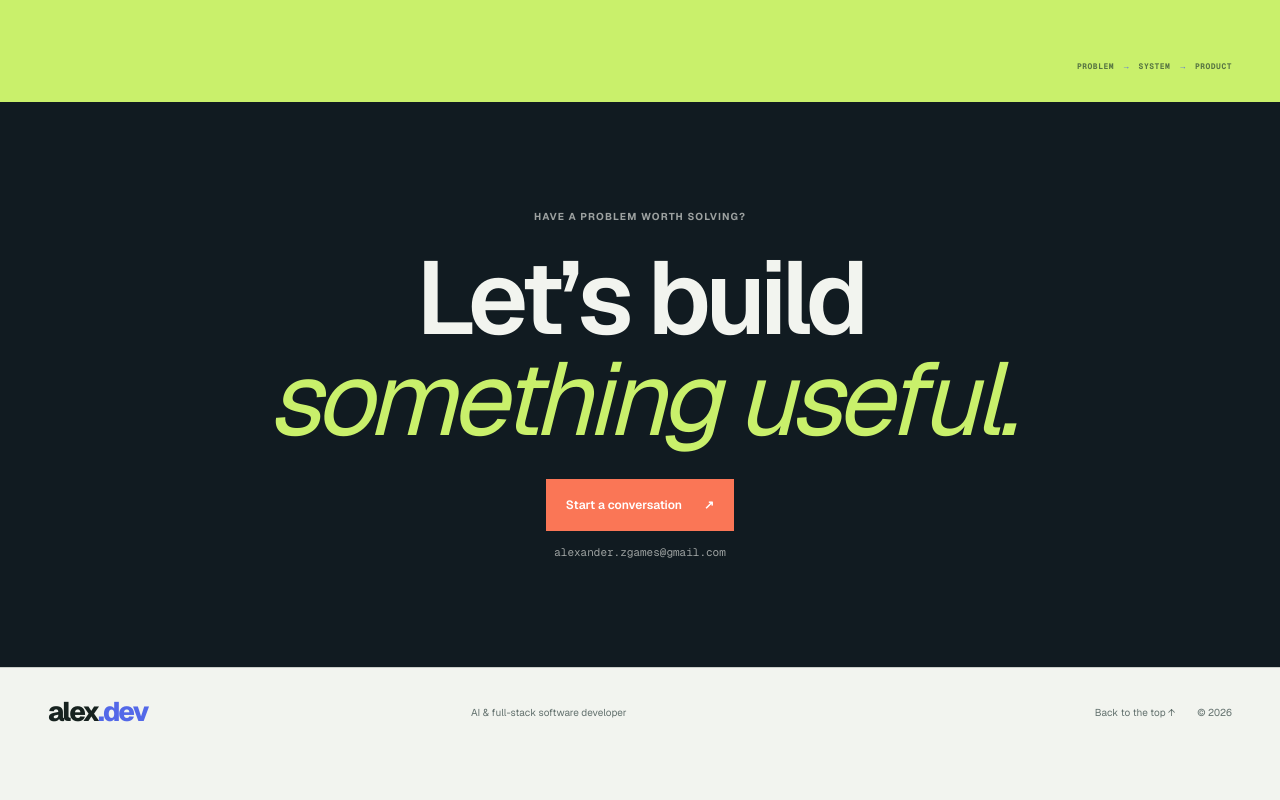
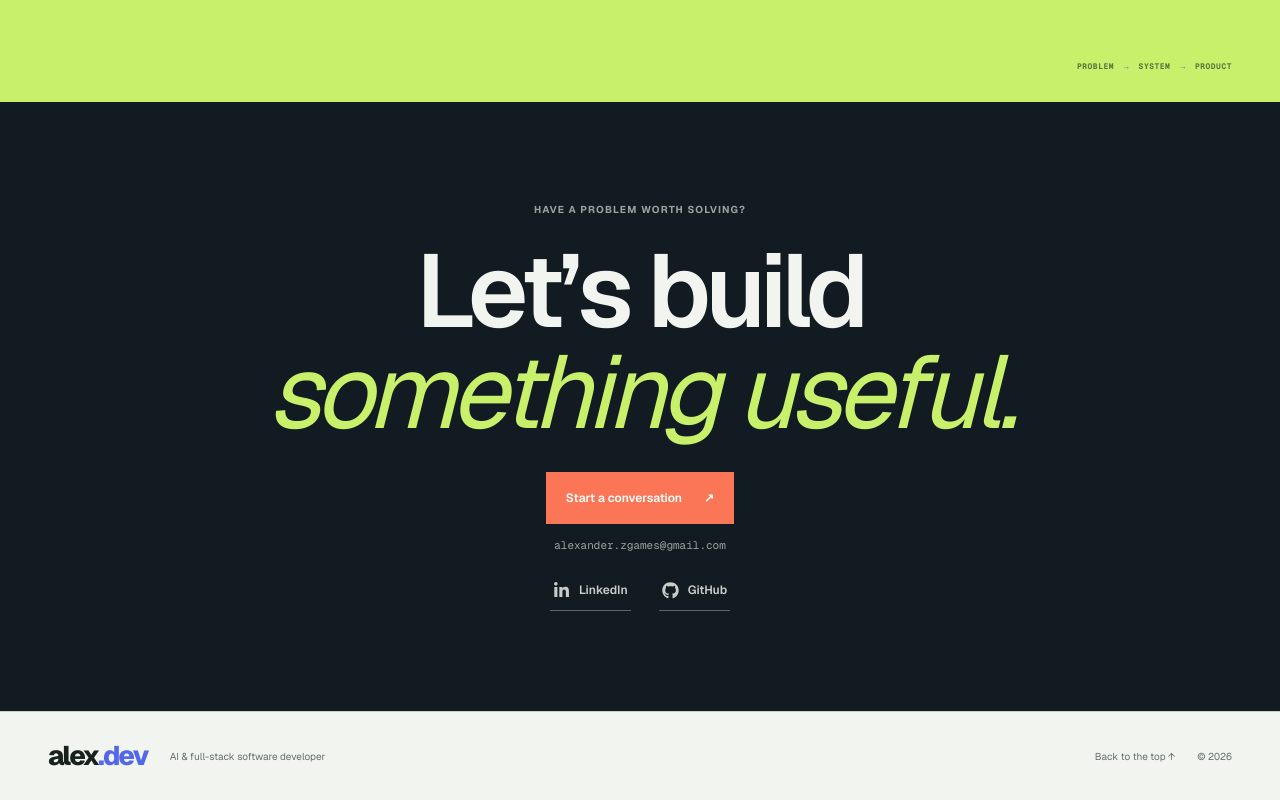
Before and after one commit to x-FrizBy-x/oleksandr_gordieiev, a Next.js app: page / in a window 1280 px wide. Shown: the part 2392-3192 px from the top of the page. Before the commit the page ends 3148 px from the top, so only its background shows below. Built offline with nearby package versions, Linux system fonts and the light colour scheme.

Commit message:
Added links to GitHub and LinkedIn

```diff
--- a/app/globals.css
+++ b/app/globals.css
@@ -1246,11 +1246,43 @@ a:focus-visible {
   font-size: 11px;
 }
 
+.contact-socials {
+  display: flex;
+  align-items: center;
+  justify-content: center;
+  gap: 28px;
+  margin-top: 22px;
+}
+
+.contact-socials a {
+  display: inline-flex;
+  min-height: 36px;
+  align-items: center;
+  gap: 9px;
+  padding: 0 3px 5px;
+  border-bottom: 1px solid rgba(242, 244, 239, 0.35);
+  color: rgba(242, 244, 239, 0.82);
+  font-size: 12px;
+  font-weight: 550;
+  transition: border-color 180ms ease, color 180ms ease, transform 180ms ease;
+}
+
+.contact-socials svg {
+  width: 17px;
+  height: 17px;
+}
+
+.contact-socials a:hover {
+  transform: translateY(-2px);
+  border-color: var(--leaf);
+  color: var(--leaf);
+}
+
 .site-footer {
   display: grid;
   min-height: 89px;
   align-items: center;
-  grid-template-columns: 1fr 1.5fr auto auto;
+  grid-template-columns: auto minmax(0, 1.5fr) auto auto;
   gap: 22px;
   padding: 16px max(48px, calc((100vw - 1320px) / 2));
   border-top: 1px solid var(--line);
--- a/app/page.tsx
+++ b/app/page.tsx
@@ -1,6 +1,7 @@
 "use client";
 
 import { motion, useScroll, useSpring } from "framer-motion";
+import { FaGithub, FaLinkedinIn } from "react-icons/fa6";
 
 const projects = [
   {
@@ -294,6 +295,16 @@ export default function Page() {
             <span>Start a conversation</span><span aria-hidden="true">↗</span>
           </a>
           <p className="contact-note">alexander.zgames@gmail.com</p>
+          <div className="contact-socials" aria-label="Social profiles">
+            <a href="https://www.linkedin.com/in/oleksandr-gordieiev-swe17/" target="_blank" rel="noreferrer" aria-label="Alex on LinkedIn">
+              <FaLinkedinIn aria-hidden="true" />
+              <span>LinkedIn</span>
+            </a>
+            <a href="https://github.com/x-FrizBy-x" target="_blank" rel="noreferrer" aria-label="Alex on GitHub">
+              <FaGithub aria-hidden="true" />
+              <span>GitHub</span>
+            </a>
+          </div>
           </div>
         </section>
       </div>
--- a/package.json
+++ b/package.json
@@ -12,7 +12,8 @@
     "framer-motion": "^14.2.0",
     "next": "16.4.0",
     "react": "19.3.0",
-    "react-dom": "19.3.0"
+    "react-dom": "19.3.0",
+    "react-icons": "^5.7.0"
   },
   "devDependencies": {
     "@tailwindcss/turbopack": "^4",
```
Also changed, not shown: 1 other file (tests, documents, lock files or other folders).
